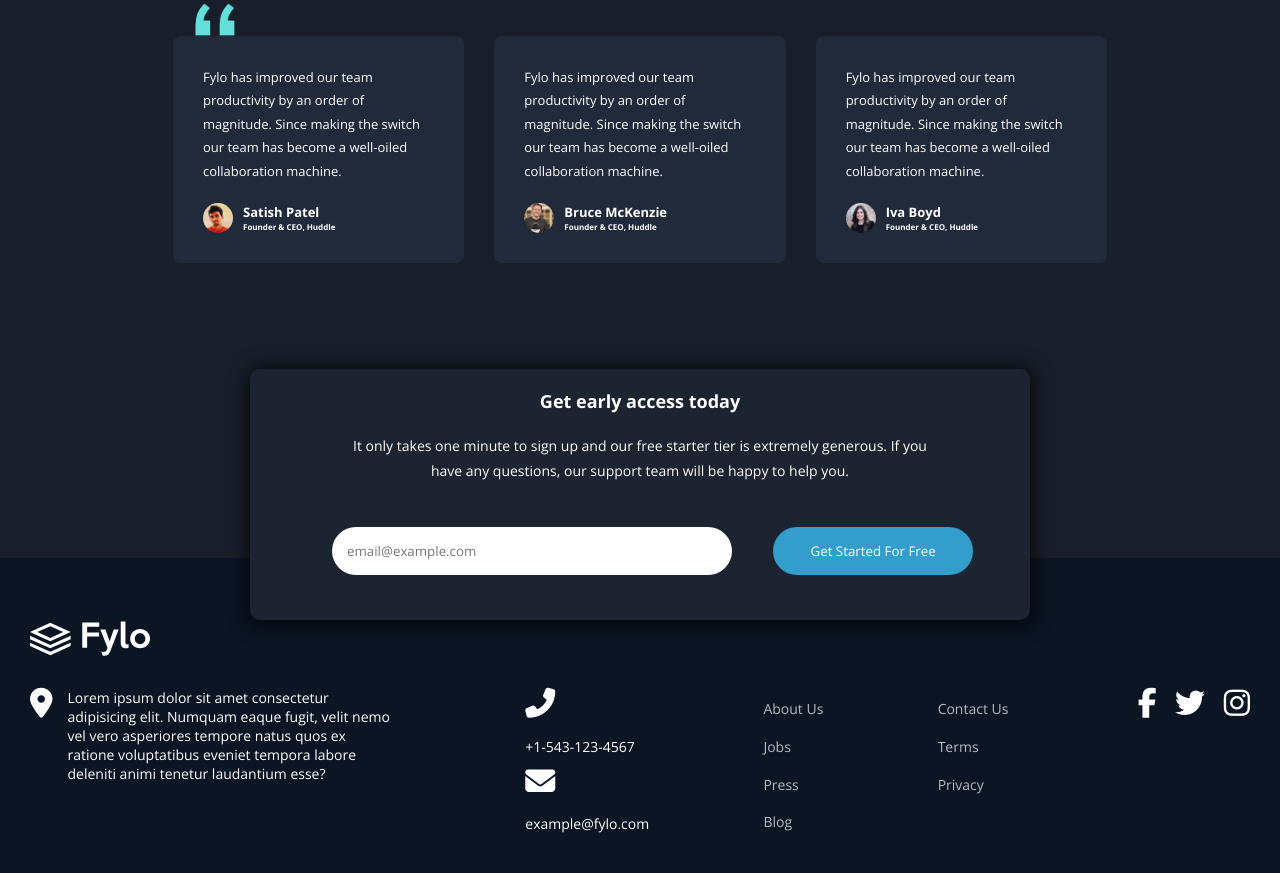
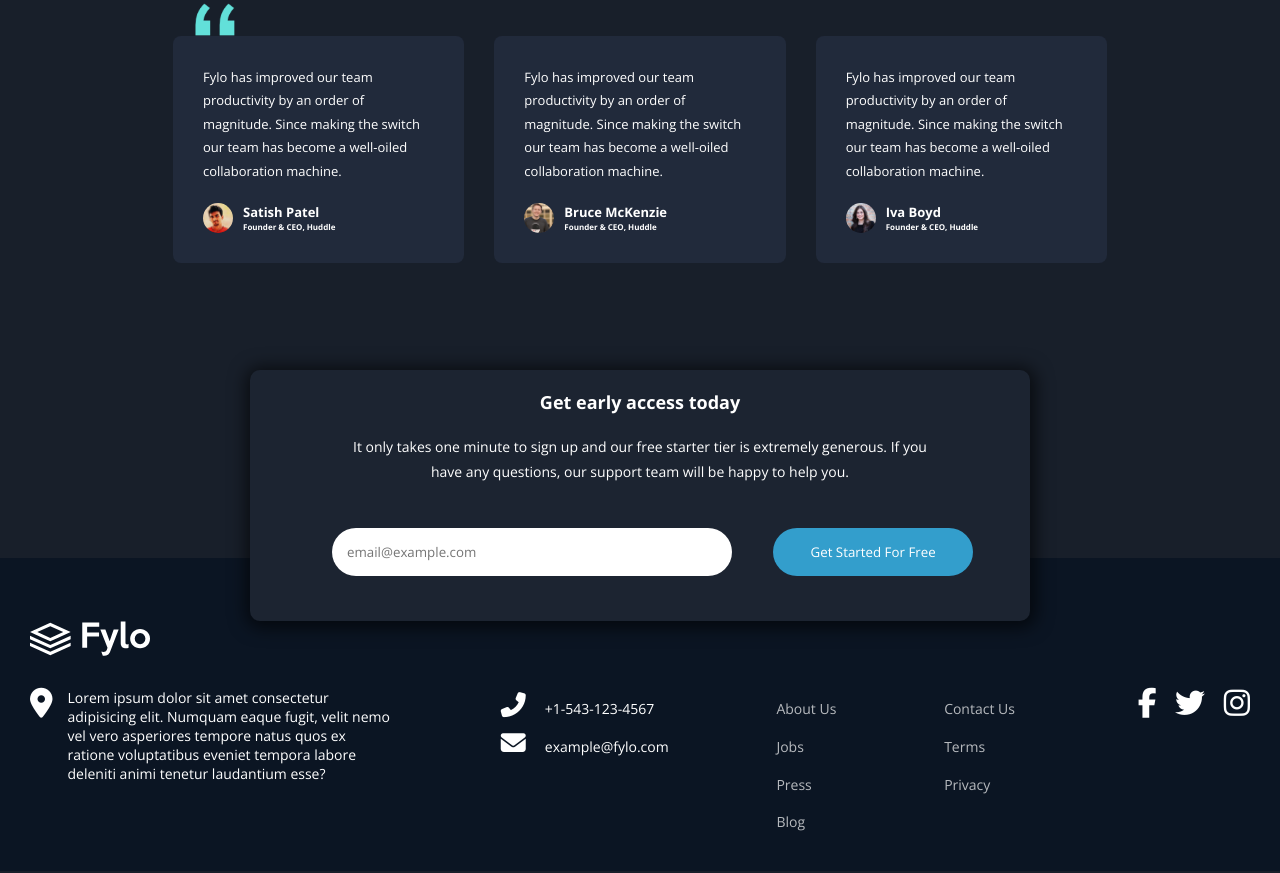
Before and after one commit to brianmuvel/fylo, a plain HTML site: page index.html in a window 1280 px wide. Shown: the part 2411-3284 px from the top of the page. Drawn offline with nearby package versions, Linux system fonts and the light colour scheme.

Commit message:
cambios en el footer

```diff
--- a/css/_getEarly-footer.scss
+++ b/css/_getEarly-footer.scss
@@ -88,6 +88,9 @@
     .direccion {
         .fas {
             font-size: 30px;
+            font-size: 25px;
+            padding-right: 19px;
+            margin-left: -18px;
         }
         @include flex(row,space-between , flex-start);
         .direccion-info {
--- a/index.html
+++ b/index.html
@@ -163,10 +163,10 @@
     </div>
     <div class="direccion margin-top">
       <div class="direccion-info margen-left">
-        <i class="fas fa-phone-alt"></i>
-        <p>+1-543-123-4567</p>
-        <i class="fas fa-envelope"></i>
-        <p>example@fylo.com</p>
+
+        <p><i class="fas fa-phone-alt"></i>+1-543-123-4567</p>
+
+        <p><i class="fas fa-envelope"></i>example@fylo.com</p>
       </div>
     </div>
 
```
Also changed, not shown: css/style.css, 2 other files.
